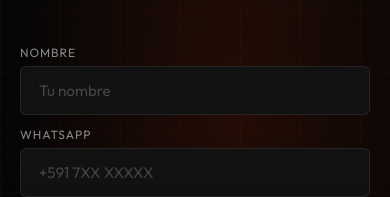
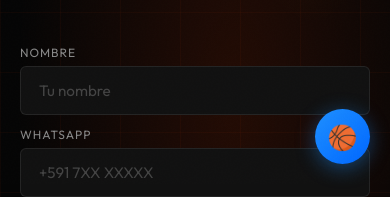
Before and after one commit to mollicris/matchup, a plain HTML site: page index.html in a window 390 px wide. Shown: the part 660-857 px from the top of the page. Drawn offline with Linux system fonts and the light colour scheme.

Commit message:
AddButtonWhatapp

```diff
--- a/index.html
+++ b/index.html
@@ -786,9 +786,69 @@
     }
 
     /* ═══════════════════════════════════════════════════════════════════════════════ */
+    /* WHATSAPP FLOAT BUTTON */
+    /* ═══════════════════════════════════════════════════════════════════════════════ */
+    .whatsapp-float {
+      position: fixed;
+      bottom: 30px;
+      right: 30px;
+      width: 60px;
+      height: 60px;
+      background: linear-gradient(135deg, #25d366, #20ba5e);
+      border-radius: 50%;
+      display: flex;
+      align-items: center;
+      justify-content: center;
+      font-size: 28px;
+      cursor: pointer;
+      box-shadow: 0 4px 20px rgba(37, 211, 102, 0.4);
+      transition: all 0.3s ease, background 0.6s ease;
+      z-index: 99;
+      text-decoration: none;
+      border: none;
+    }
+
+    .whatsapp-float:hover {
+      transform: scale(1.1);
+      bottom: 35px;
+    }
+
+    .whatsapp-float:active {
+      transform: scale(0.95);
+    }
+
+    .whatsapp-float.futbol {
+      background: linear-gradient(135deg, #25d366, #20ba5e);
+      box-shadow: 0 4px 20px rgba(37, 211, 102, 0.4);
+    }
+
+    .whatsapp-float.basket {
+      background: linear-gradient(135deg, #1E90FF, #0066FF);
+      box-shadow: 0 4px 20px rgba(30, 144, 255, 0.4);
+      color: white;
+    }
+
+    .whatsapp-float.tenis {
+      background: linear-gradient(135deg, #FF8C00, #FF6D00);
+      box-shadow: 0 4px 20px rgba(255, 140, 0, 0.4);
+      color: white;
+    }
+
+    /* ═══════════════════════════════════════════════════════════════════════════════ */
     /* RESPONSIVE */
     /* ═══════════════════════════════════════════════════════════════════════════════ */
     @media (max-width: 768px) {
+      .whatsapp-float {
+        bottom: 20px;
+        right: 20px;
+        width: 55px;
+        height: 55px;
+        font-size: 24px;
+      }
+
+      .whatsapp-float:hover {
+        bottom: 23px;
+      }
       nav {
         padding: 16px 20px;
       }
@@ -1038,6 +1098,11 @@
     <p style="color:var(--fire);font-size:0.82rem">Hecho con ❤️ en Bolivia</p>
   </footer>
 
+  <!-- WhatsApp Float Button -->
+  <a href="https://wa.me/59169347415?text=Hola%20MatchUp%2C%20tengo%20una%20pregunta%20sobre%20el%20beta" target="_blank" class="whatsapp-float futbol" id="sportFloat" title="Contáctanos por WhatsApp">
+    ⚽
+  </a>
+
   <script>
     // REEMPLAZA ESTA URL CON LA DE TU GOOGLE APPS SCRIPT
     const SCRIPT_URL = 'https://script.google.com/macros/s/AKfycbwIUkhc0bSDpkotSrJVoL8d3L-GpI6yrmqRmmjqq9CdhRVYB77hZeMFMK43Gr5ifKMz2g/exec';
@@ -1047,6 +1112,22 @@
     const tickerElement = document.getElementById('ticker');
     const tickerHTML = tickerItems.map(item => `<span>${item}</span>`).join('');
     tickerElement.innerHTML = tickerHTML + tickerHTML;
+
+    // Sports Float Button rotation
+    const sportFloat = document.getElementById('sportFloat');
+    const sports = [
+      { emoji: '⚽', name: 'futbol', class: 'futbol' },
+      { emoji: '🏀', name: 'basket', class: 'basket' },
+      { emoji: '🎾', name: 'tenis', class: 'tenis' }
+    ];
+    let sportIndex = 0;
+
+    setInterval(() => {
+      sportFloat.classList.remove(sports[sportIndex].class);
+      sportIndex = (sportIndex + 1) % sports.length;
+      sportFloat.textContent = sports[sportIndex].emoji;
+      sportFloat.classList.add(sports[sportIndex].class);
+    }, 3000);
 
     // Scroll reveal
     const reveals = document.querySelectorAll('.reveal');
```
